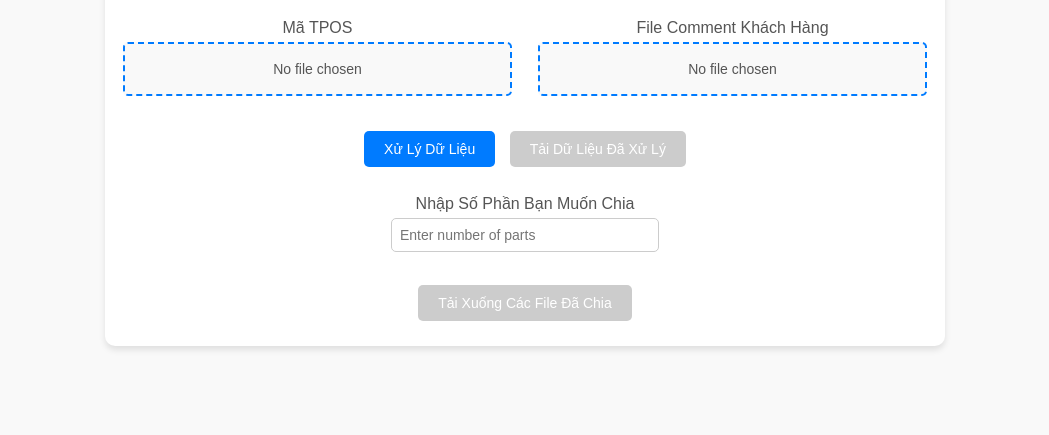
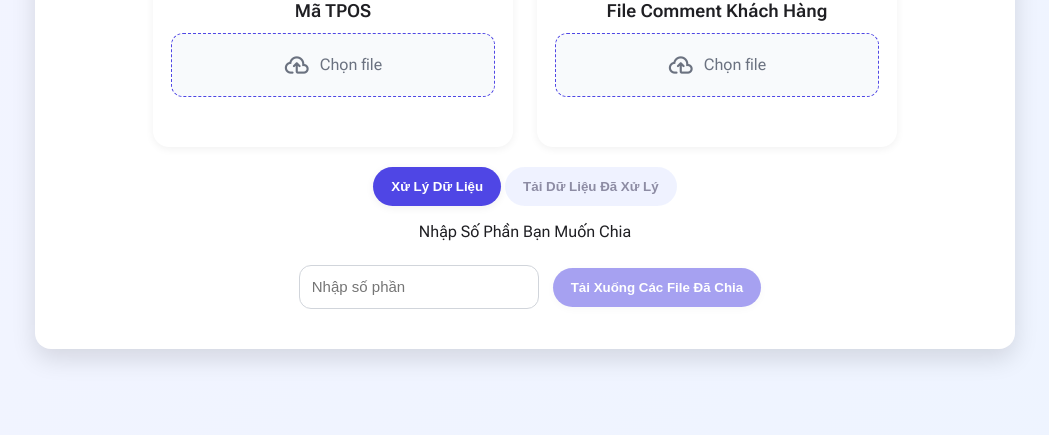
Before and after one commit to tieuan198190/File_nguyet, a plain HTML site: page index.html in a window 1280 px wide. Shown: the part 365-800 px from the top of the page, without its empty margins (115-1164 px from the left). Drawn offline with nearby package versions, Linux system fonts and the light colour scheme.

Commit message:
Add files via upload

```diff
--- a/index.html
+++ b/index.html
@@ -1,46 +1,94 @@
 <!DOCTYPE html>
-<html lang="en">
+<html lang="vi">
 <head>
-    <meta charset="UTF-8">
-    <meta name="viewport" content="width=device-width, initial-scale=1.0">
-    <title>Combine and Export Excel</title>
-    <link rel="stylesheet" href="style.css"> <!-- Link đến file CSS -->
+  <meta charset="UTF-8" />
+  <meta name="viewport" content="width=device-width, initial-scale=1.0"/>
+  <title>CÔ MẬP – Xử lý dữ liệu</title>
+
+  <!-- Google Fonts & Material Symbols (MD3) -->
+  <link href="https://fonts.googleapis.com/css2?family=Roboto+Flex:opsz,wght@8..144,400;8..144,600&display=swap" rel="stylesheet">
+  <link href="https://fonts.googleapis.com/css2?family=Material+Symbols+Rounded:wght@300;400;600&display=swap" rel="stylesheet"/>
+
+  <link rel="stylesheet" href="style.css"/>
 </head>
 <body>
-    <div class="container">
-        <!-- Thay thế tiêu đề bằng logo -->
+  <div class="container md3-surface">
     <div class="header">
       <img src="comap-logo.jpg" alt="Company Logo" class="logo">
     </div>
 
     <div class="upload-container">
-            <div class="upload-box">
-                <p>Mã TPOS</p>
-                <label for="inputFile1" class="upload-label">
-                    <span id="file1Name">No file chosen</span>
+      <!-- Box 1 -->
+      <div class="upload-box md3-card">
+        <p class="md3-title">Mã TPOS</p>
+
+        <!-- Label theo MD3: mặc định icon upload; khi success sẽ chỉ còn dấu tích -->
+        <label for="inputFile1" class="upload-label" id="labelFile1">
+          <span class="material-symbols-rounded icon" aria-hidden="true">cloud_upload</span>
+          <span class="upload-text">Chọn file</span>
         </label>
         <input type="file" id="inputFile1" accept=".xlsx" hidden />
-                <span id="file1Status" class="upload-status"></span>
+
+        <span id="file1Status" class="upload-status" aria-live="polite"></span>
       </div>
-            <div class="upload-box">
-                <p>File Comment Khách Hàng</p>
-                <label for="inputFile2" class="upload-label">
-                    <span id="file2Name">No file chosen</span>
+
+      <!-- Box 2 -->
+      <div class="upload-box md3-card">
+        <p class="md3-title">File Comment Khách Hàng</p>
+
+        <label for="inputFile2" class="upload-label" id="labelFile2">
+          <span class="material-symbols-rounded icon" aria-hidden="true">cloud_upload</span>
+          <span class="upload-text">Chọn file</span>
         </label>
         <input type="file" id="inputFile2" accept=".xlsx" hidden />
-                <span id="file2Status" class="upload-status"></span>
+
+        <span id="file2Status" class="upload-status" aria-live="polite"></span>
       </div>
     </div>
 
-        <button id="processFiles">Xử Lý Dữ Liệu</button>
-        <button id="downloadFile" disabled>Tải Dữ Liệu Đã Xử Lý</button><br><br>
+    <div class="actions">
+      <button id="processFiles" class="md3-btn md3-btn--filled">Xử Lý Dữ Liệu</button>
+      <button id="downloadFile" class="md3-btn md3-btn--tonal" disabled>Tải Dữ Liệu Đã Xử Lý</button>
+    </div>
 
+    <div class="split">
       <p>Nhập Số Phần Bạn Muốn Chia</p>
-        <input type="number" id="numParts" placeholder="Enter number of parts" min="1" /><br><br>
-        <button id="splitFiles" disabled>Tải Xuống Các File Đã Chia</button>
+      <input type="number" id="numParts" placeholder="Nhập số phần" min="1"/>
+      <button id="splitFiles" class="md3-btn md3-btn--filled" disabled>Tải Xuống Các File Đã Chia</button>
+    </div>
   </div>
 
   <script src="https://cdnjs.cloudflare.com/ajax/libs/xlsx/0.18.5/xlsx.full.min.js"></script>
   <script src="app.js"></script>
+  <script>
+    // --- MD3: Hiển thị dấu tích khi chọn file, KHÔNG hiện tên file ---
+    function bindUpload(idInput, idLabel, idStatus) {
+      const input  = document.getElementById(idInput);
+      const label  = document.getElementById(idLabel);
+      const status = document.getElementById(idStatus);
+
+      input.addEventListener('change', () => {
+        if (input.files && input.files.length > 0) {
+          // chuyển label sang trạng thái thành công
+          label.classList.add('success');
+          label.querySelector('.icon').textContent = 'check_circle';
+          label.querySelector('.upload-text').style.display = 'none'; // ẩn chữ, chỉ còn dấu tích
+
+          status.textContent = 'Tải Lên Thành Công!';
+          status.classList.add('ok');
+        } else {
+          // reset
+          label.classList.remove('success');
+          label.querySelector('.icon').textContent = 'cloud_upload';
+          label.querySelector('.upload-text').style.display = '';
+          status.textContent = '';
+          status.classList.remove('ok');
+        }
+      });
+    }
+    bindUpload('inputFile1','labelFile1','file1Status');
+    bindUpload('inputFile2','labelFile2','file2Status');
+
+  </script>
 </body>
 </html>
--- a/style.css
+++ b/style.css
@@ -1,212 +1,168 @@
-/* Đặt layout tổng thể */
-/* Căn giữa toàn bộ trang */
-body {
-    font-family: Arial, sans-serif;
-    background-color: #f9f9f9;
-    margin: 0;
-    padding: 0;
-    display: flex;
-    flex-direction: column;
-    align-items: center; /* Căn giữa toàn bộ nội dung */
-    justify-content: center; /* Căn giữa theo chiều dọc */
-    min-height: 100vh; /* Chiều cao tối thiểu bằng chiều cao cửa sổ */
-}
+/* ===== Material Design 3 – Tokens ===== */
+:root{
+    --md3-primary: #4f46e5;         /* Indigo 600 */
+    --md3-on-primary: #ffffff;
+    --md3-primary-container:#e0e7ff;/* Indigo 100 */
+    --md3-on-primary-container:#1e1b4b;
 
-/* Container bao gồm nội dung */
-.container {
-    width: 100%;
-    max-width: 800px;
-    padding: 20px;
-    background-color: #fff;
-    box-shadow: 0 4px 6px rgba(0, 0, 0, 0.1);
-    border-radius: 10px;
-    text-align: center; /* Căn giữa toàn bộ nội dung */
-}
+    --md3-surface: #ffffff;
+    --md3-on-surface: #1f1f23;
+    --md3-outline: #d1d5db;
 
-/* Header với logo */
-.header {
-    text-align: center;
-    margin-bottom: 20px;
-}
+    --radius-lg: 16px;
+    --radius-md: 12px;
 
-.logo {
-    max-width: 250px; /* Tăng kích thước logo */
-    height: auto;
-    display: block;
-    margin: 0 auto; /* Căn giữa logo */
-}
+    --shadow-1: 0 2px 8px rgba(0,0,0,.06);
+    --shadow-2: 0 10px 24px rgba(0,0,0,.12);
+  }
 
-/* Form elements */
-p {
-    font-size: 16px;
-    color: #555;
-    margin: 5px 0;
-}
+  *{box-sizing:border-box}
+  body{
+    font-family: 'Roboto Flex', system-ui, -apple-system, Segoe UI, Roboto, Arial, sans-serif;
+    background: linear-gradient(135deg,#f3f4ff 0%,#eef4ff 100%);
+    margin:0;
+    min-height:100vh;
+    display:flex;
+    align-items:center;
+    justify-content:center;
+    padding:20px;
+    color:var(--md3-on-surface);
+  }
 
-input[type="file"], input[type="number"] {
-    font-size: 14px;
-    padding: 8px;
-    margin-bottom: 10px;
-    border: 1px solid #ccc;
-    border-radius: 5px;
-    width: 250px;
-}
+  /* Surface chính */
+  .container.md3-surface{
+    width:100%;
+    max-width: 980px;
+    background: var(--md3-surface);
+    border-radius: var(--radius-lg);
+    box-shadow: var(--shadow-2);
+    padding: 28px;
+    text-align:center;
+  }
 
-button {
-    font-size: 14px;
-    padding: 10px 20px;
-    margin: 5px;
-    color: #fff;
-    background-color: #007bff;
-    border: none;
-    border-radius: 5px;
-    cursor: pointer;
-    transition: background-color 0.3s;
-}
+  /* Logo */
+  .header{margin-bottom: 8px;}
+  .logo{max-width:220px;height:auto;display:block;margin:0 auto 8px}
 
-button:hover {
-    background-color: #0056b3;
-}
+  /* Typography ngắn gọn */
+  .md3-title{
+    font-weight:600;
+    font-size:18px;
+    margin:0 0 12px;
+  }
 
-button:disabled {
-    background-color: #ccc;
-    cursor: not-allowed;
-}
-.upload-container {
-    display: flex;
-    justify-content: space-between;
-    align-items: center;
-    gap: 20px;
-    margin-bottom: 20px;
-}
+  /* Card upload */
+  .upload-container{
+    display:flex;
+    gap:24px;
+    justify-content:center;
+    flex-wrap:wrap;
+    margin: 10px 0 20px;
+  }
+  .md3-card{
+    width: 360px;
+    background:#fff;
+    border-radius: var(--radius-lg);
+    box-shadow: var(--shadow-1);
+    padding: 20px 18px;
+    transition: transform .2s ease, box-shadow .2s ease;
+  }
+  .md3-card:hover{ transform: translateY(-2px); box-shadow: var(--shadow-2); }
 
-.upload-box {
-    flex: 1;
-    text-align: center;
-}
+  /* Nhãn upload theo MD3 */
+  .upload-label{
+    position:relative;
+    display:flex;
+    align-items:center;
+    justify-content:center;
+    gap:10px;
+    width:100%;
+    height:64px;
+    border-radius: var(--radius-md);
+    border: 1.5px dashed var(--md3-primary);
+    color:#6b7280;
+    background: #f8fafc;
+    cursor:pointer;
+    transition: background .2s ease, color .2s ease, border-color .2s ease, transform .2s ease, outline-color .2s ease;
+  }
+  .upload-label .material-symbols-rounded{font-size:26px;line-height:1}
+  .upload-label:hover{
+    background: var(--md3-primary-container);
+    color: var(--md3-on-primary-container);
+    border-color: var(--md3-primary);
+  }
+  .upload-label.dragover{ outline: 3px solid #4f46e5; background:#eef2ff }
 
-input[type="file"] {
-    display: block;
-    margin: 0 auto;
-}
-/* Trạng thái file upload */
-.upload-status {
-    display: block;
-    font-size: 14px;
-    margin-top: 5px;
-    color: #28a745; /* Màu xanh lá cây */
-    font-weight: bold;
-}
-/* Ẩn input file mặc định */
-input[type="file"] {
-    display: none;
-}
+  /* Dấu tích thành công */
+  .upload-label .tick{
+    position:absolute; inset:0; display:flex; align-items:center; justify-content:center;
+    font-family: 'Material Symbols Rounded'; font-size:28px; color:#16a34a; opacity:0; transition:opacity .2s ease;
+  }
+  .upload-label.success{
+    border-style: solid;
+    border-color: #16a34a1f;
+    background: #e7f7ec;
+    color:#16a34a;
+  }
+  .upload-label.success .material-symbols-rounded{font-variation-settings: 'FILL' 1}
+  .upload-label.success .tick{ opacity:1 }
 
-/* Kiểu dáng cho box upload */
-.upload-label {
-    display: flex;
-    justify-content: center;
-    align-items: center;
-    width: 250px;
-    height: 40px;
-    border: 2px dashed #007bff;
-    border-radius: 5px;
-    background-color: #f9f9f9;
-    cursor: pointer;
-    font-size: 14px;
-    color: #555;
-    text-align: center;
-    transition: background-color 0.3s, border-color 0.3s;
-    overflow: hidden; /* Đảm bảo nội dung không tràn ra */
-}
+  /* Trạng thái & phản hồi */
+  .upload-status{
+    display:block;
+    margin-top:10px;
+    font-size:14px;
+    font-weight:600;
+    color:#9ca3af;
+    min-height:20px;
+    text-align:center;
+  }
+  .upload-status.ok{ color:#16a34a; }
 
-.upload-label:hover {
-    background-color: #007bff;
-    color: #fff;
-    border-color: #0056b3;
-}
+  /* Buttons – MD3 Filled & Tonal */
+  .md3-btn{
+    appearance:none; border:none; cursor:pointer;
+    padding: 12px 18px; border-radius: 999px; font-weight:600;
+    transition: transform .15s ease, opacity .15s ease, box-shadow .15s ease;
+  }
+  .md3-btn:disabled{opacity:.5; cursor:not-allowed}
+  .md3-btn--filled{
+    background: var(--md3-primary);
+    color: var(--md3-on-primary);
+    box-shadow: var(--shadow-1);
+  }
+  .md3-btn--filled:hover{ transform: translateY(-1px); }
+  .md3-btn--tonal{
+    background: var(--md3-primary-container);
+    color: var(--md3-on-primary-container);
+  }
+  .actions{margin: 8px 0 10px;}
+  .split{margin-top:10px}
+  input[type="number"]{
+    width: 240px;
+    height: 44px;
+    border-radius: var(--radius-md);
+    border: 1px solid var(--md3-outline);
+    padding: 0 12px;
+    font-size: 15px;
+    margin: 8px 10px 12px;
+    outline: none;
+  }
+  input[type="number"]:focus{
+    border-color: var(--md3-primary);
+    box-shadow: 0 0 0 3px #4f46e51a;
+  }
 
-.upload-label span {
-    pointer-events: none; /* Ngăn chặn hành động nhấn vào nội dung */
-    text-overflow: ellipsis; /* Xử lý nội dung dài */
-    white-space: nowrap;
-    overflow: hidden;
-    width: 100%;
-    text-align: center;
-}
+  /* Progress MD3 */
+  .md3-progress{ width: 100%; max-width: 520px; height: 4px; margin:12px auto 0; background:#e5e7eb; border-radius:999px; overflow:hidden }
+  .md3-progress .bar{ width:100%; height:100%; background: linear-gradient(90deg,#4f46e5,#7c3aed); animation: indet 1.2s linear infinite; transform:translateX(-100%) }
+  @keyframes indet{ 0%{transform:translateX(-100%)} 100%{transform:translateX(100%)} }
 
-/* Trạng thái file upload */
-.upload-status {
-    display: block;
-    font-size: 14px;
-    margin-top: 5px;
-    color: #28a745;
-    font-weight: bold;
-}
-
-/* Căn giữa các box upload trong container */
-.upload-container {
-    display: flex;
-    justify-content: center; /* Căn giữa các box nằm ngang */
-    align-items: center; /* Căn giữa nội dung theo chiều dọc trong mỗi box */
-    gap: 30px; /* Khoảng cách giữa hai box */
-    margin-bottom: 20px; /* Khoảng cách dưới */
-}
-/* Căn giữa các box upload trong container */
-.upload-container {
-    display: flex;
-    justify-content: center; /* Căn giữa toàn bộ các box */
-    align-items: flex-start; /* Căn trên cùng để nội dung bên trong không bị lệch */
-    gap: 30px; /* Khoảng cách giữa các box */
-    margin-bottom: 20px; /* Khoảng cách dưới */
-}
-
-/* Kiểu dáng box upload */
-.upload-box {
-    display: flex;
-    flex-direction: column;
-    align-items: center;
-    justify-content: flex-start;
-    width: 250px; /* Đảm bảo tất cả box có cùng chiều rộng */
-}
-
-/* Kiểu dáng cho box */
-.upload-label {
-    display: flex;
-    justify-content: center;
-    align-items: center;
-    width: 100%; /* Chiều rộng theo box cha */
-    height: 50px; /* Đảm bảo chiều cao cố định */
-    border: 2px dashed #007bff;
-    border-radius: 5px;
-    background-color: #f9f9f9;
-    cursor: pointer;
-    font-size: 14px;
-    color: #555;
-    text-align: center;
-    transition: background-color 0.3s, border-color 0.3s;
-}
-
-.upload-label:hover {
-    background-color: #007bff;
-    color: #fff;
-    border-color: #0056b3;
-}
-
-.upload-label span {
-    pointer-events: none; /* Ngăn nhấn vào nội dung */
-    text-overflow: ellipsis; /* Cắt nội dung quá dài */
-    white-space: nowrap;
-    overflow: hidden;
-    width: 100%;
-    text-align: center;
-}
-
-/* Trạng thái file upload */
-.upload-status {
-    margin-top: 10px; /* Tạo khoảng cách giữa box và trạng thái */
-    font-size: 14px;
-    color: #28a745;
-    font-weight: bold;
-    text-align: center;
-}
+  /* Snackbar */
+  .md3-snackbar{
+    position: fixed; left: 50%; bottom: 28px; transform: translateX(-50%) translateY(120%);
+    background: #111827; color:#fff; padding:12px 16px; border-radius: 12px;
+    box-shadow: 0 10px 24px rgba(0,0,0,.25); transition: transform .25s ease, opacity .25s ease;
+    opacity:0; font-weight:600; max-width: 90vw; text-align:center; z-index: 1000;
+  }
+  .md3-snackbar.show{ transform: translateX(-50%) translateY(0); opacity:1; }
```
Also changed, not shown: app.js (+18 -23 lines). Lines whose indentation alone changed are shown as unchanged.
